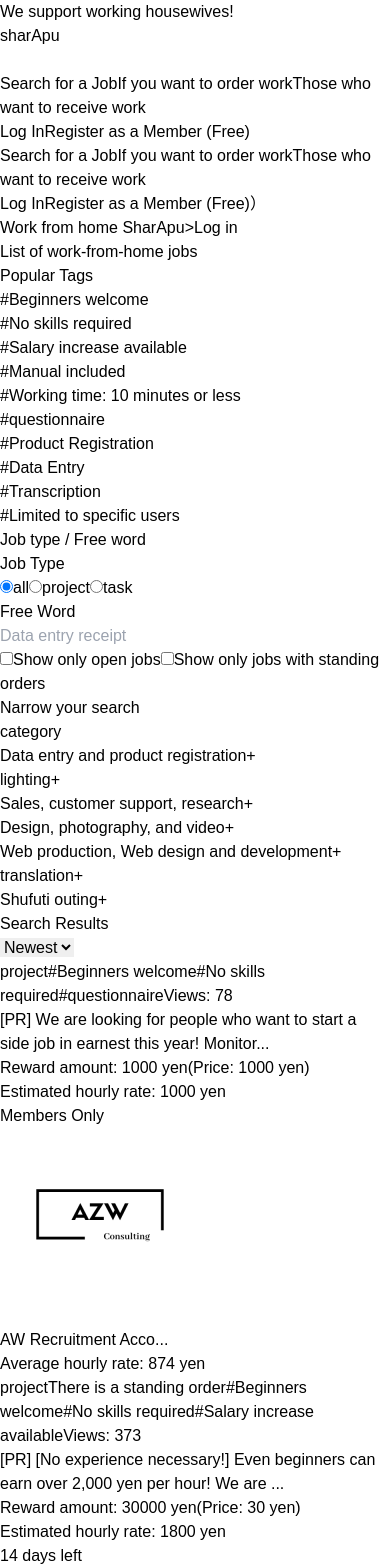
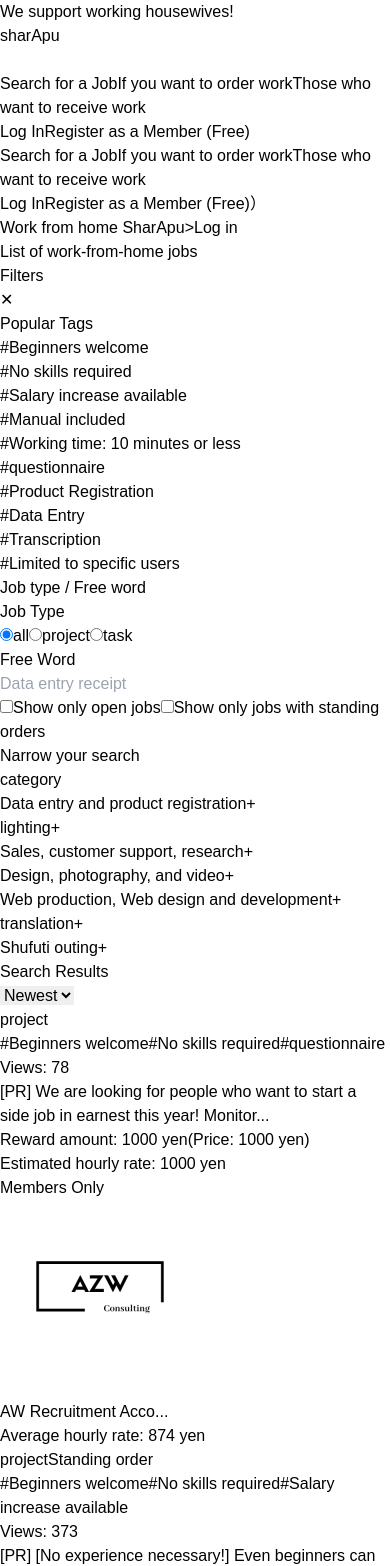
Before and after one commit to SumaiyaTarannumNoor/SharApu-Job-Portal, a React (Vite) app: page /search-for-a-job in a window 390 px wide. Shown: the top 1566 px of the page. Built offline with nearby package versions, Linux system fonts and the light colour scheme.

Commit message:
Search For A Job Page Made Responsive

```diff
--- a/src/Pages/SearchForAJob.jsx
+++ b/src/Pages/SearchForAJob.jsx
@@ -8,6 +8,7 @@ import webhero from '../../assets/RecruiterIconImage/webhero_logo_icon.png';
 
 const SearchForAJobPage = () => {
   const [expandedCategories, setExpandedCategories] = useState({});
+  const [isSidebarOpen, setIsSidebarOpen] = useState(false);
 
   const toggleCategory = (category) => {
     setExpandedCategories(prev => ({
@@ -125,18 +126,55 @@ const SearchForAJobPage = () => {
   ];
 
   return (
-    <div className="max-w-6xl mx-auto p-6">
-      <nav className="text-sm mb-6">
+    <div className="w-full min-h-screen bg-white">
+      {/* Mobile Sidebar Overlay */}
+      {isSidebarOpen && (
+        <div
+          className="fixed inset-0 bg-black bg-opacity-50 z-40 lg:hidden"
+          onClick={() => setIsSidebarOpen(false)}
+        />
+      )}
+
+      <div className="max-w-6xl mx-auto px-4 sm:px-6 lg:px-8">
+        {/* Navigation */}
+        <nav className="text-sm py-4 mb-4 flex items-center">
           <a href="#" className="text-pink-500">Work from home SharApu</a>
           <span className="mx-2">&gt;</span>
           <span className="text-gray-600">Log in</span>
         </nav>
 
-      <h1 className="text-2xl font-bold mb-8">List of work-from-home jobs</h1>
+        <div className="flex justify-between items-center mb-6">
+          <h1 className="text-xl sm:text-2xl font-bold">List of work-from-home jobs</h1>
 
-      <div className="grid grid-cols-4 gap-6">
-        {/* Left Sidebar */}
-        <div className="col-span-1 space-y-6">
+          {/* Mobile Filter Button */}
+          <button
+            className="lg:hidden px-4 py-2 bg-pink-500 text-white rounded-md"
+            onClick={() => setIsSidebarOpen(true)}
+          >
+            Filters
+          </button>
+        </div>
+
+        <div className="flex flex-col lg:flex-row gap-6">
+          {/* Sidebar */}
+          <div className={`
+            fixed lg:relative inset-y-0 left-0 transform
+            ${isSidebarOpen ? 'translate-x-0' : '-translate-x-full'}
+            lg:translate-x-0 transition-transform duration-200 ease-in-out
+            w-64 lg:w-1/4 bg-white lg:bg-transparent
+            overflow-y-auto lg:overflow-visible
+            z-50 lg:z-0
+            p-6 lg:p-0
+          `}>
+            {/* Close button for mobile */}
+            <button
+              className="lg:hidden absolute top-4 right-4 text-gray-500"
+              onClick={() => setIsSidebarOpen(false)}
+            >
+              ✕
+            </button>
+
+            <div className="space-y-6">
               {/* Popular Tags Section */}
               <div className="bg-gray-100 p-4 rounded-lg">
                 <h2 className="font-bold mb-4">Popular Tags</h2>
@@ -153,26 +191,24 @@ const SearchForAJobPage = () => {
               <div className="bg-gray-100 p-4 rounded-lg">
                 <h2 className="font-bold mb-4">Job type / Free word</h2>
 
-            {/* Job Type */}
                 <div className="mb-6">
                   <h3 className="font-semibold mb-3">Job Type</h3>
                   <div className="space-y-2">
                     <label className="flex items-center gap-2">
-                  <input type="radio" name="jobType" value="all" defaultChecked className="text-blue-500" />
+                      <input type="radio" name="jobType" value="all" defaultChecked />
                       <span>all</span>
                     </label>
                     <label className="flex items-center gap-2">
-                  <input type="radio" name="jobType" value="project" className="text-blue-500" />
+                      <input type="radio" name="jobType" value="project" />
                       <span>project</span>
                     </label>
                     <label className="flex items-center gap-2">
-                  <input type="radio" name="jobType" value="task" className="text-blue-500" />
+                      <input type="radio" name="jobType" value="task" />
                       <span>task</span>
                     </label>
                   </div>
                 </div>
 
-            {/* Free Word */}
                 <div className="mb-6">
                   <h3 className="font-semibold mb-3">Free Word</h3>
                   <input
@@ -182,19 +218,17 @@ const SearchForAJobPage = () => {
                   />
                 </div>
 
-            {/* Checkboxes */}
                 <div className="space-y-3">
                   <label className="flex items-center gap-2">
-                <input type="checkbox" className="text-blue-500" />
+                    <input type="checkbox" />
                     <span>Show only open jobs</span>
                   </label>
                   <label className="flex items-center gap-2">
-                <input type="checkbox" className="text-blue-500" />
+                    <input type="checkbox" />
                     <span>Show only jobs with standing orders</span>
                   </label>
                 </div>
 
-            {/* Search Button */}
                 <button className="w-full mt-4 bg-gray-200 text-gray-700 py-2 px-4 rounded-md hover:bg-gray-300 transition-colors">
                   Narrow your search
                 </button>
@@ -217,7 +251,6 @@ const SearchForAJobPage = () => {
                       </button>
                       {expandedCategories[category] && (
                         <div className="mt-2 pl-4 text-sm">
-                      {/* Subcategories can be added here */}
                           <div className="text-gray-600">Subcategory content...</div>
                         </div>
                       )}
@@ -226,11 +259,12 @@ const SearchForAJobPage = () => {
                 </div>
               </div>
             </div>
+          </div>
 
           {/* Main Content */}
-        <div className="col-span-3">
+          <div className="lg:w-3/4">
             <div className="flex justify-between items-center mb-6">
-            <h2 className="text-xl">Search Results</h2>
+              <h2 className="text-lg sm:text-xl">Search Results</h2>
               <select className="border rounded p-2">
                 <option>Newest</option>
               </select>
@@ -240,32 +274,37 @@ const SearchForAJobPage = () => {
             <div className="space-y-4">
               {jobs.map(job => (
                 <div key={job.id} className="bg-orange-50 p-4 rounded-lg">
-                <div className="flex items-center gap-2 mb-2">
+                  <div className="flex flex-wrap items-center gap-2 mb-2">
                     <span className="bg-pink-500 text-white px-2 py-1 rounded text-sm">{job.type}</span>
                     {job.hasStandingOrder && (
                       <span className="bg-orange-400 text-white px-2 py-1 rounded text-sm">
-                      There is a standing order
+                        Standing order
                       </span>
                     )}
+                    <div className="flex flex-wrap gap-2">
                       {job.tags.map((tag, index) => (
                         <span key={index} className="text-pink-600 text-sm">#{tag}</span>
                       ))}
-                  <span className="ml-auto text-gray-600">Views: {job.views}</span>
+                    </div>
+                    <span className="ml-auto text-gray-600 text-sm">Views: {job.views}</span>
                   </div>
 
-                <h3 className="text-blue-400 text-lg mb-2">[PR] {job.title}</h3>
+                  <h3 className="text-blue-400 text-base sm:text-lg mb-2">[PR] {job.title}</h3>
 
-                <div className="flex items-center justify-between">
+                  <div className="flex flex-col sm:flex-row sm:items-center sm:justify-between gap-2">
                     <div>
                       <div className="mb-2">
-                      Reward amount: <span className="text-red-600 font-bold">{job.reward} yen</span>
+                        <span className="block sm:inline">Reward amount: </span>
+                        <span className="text-red-600 font-bold">{job.reward} yen</span>
                         <span className="text-gray-600 ml-2">(Price: {job.price} yen)</span>
                       </div>
                       <div>
-                      Estimated hourly rate: <span className="font-bold">{job.estimatedHourlyRate} yen</span>
+                        <span className="block sm:inline">Estimated hourly rate: </span>
+                        <span className="font-bold">{job.estimatedHourlyRate} yen</span>
                       </div>
                     </div>
 
+                    <div className="flex flex-wrap gap-2 items-center">
                       {job.daysLeft && (
                         <div className="text-red-600">{job.daysLeft} days left</div>
                       )}
@@ -273,17 +312,18 @@ const SearchForAJobPage = () => {
                         <div className="font-bold">Members Only</div>
                       )}
                     </div>
+                  </div>
 
                   {job.company && (
                     <div className="flex items-center gap-3 mt-4 pt-4 border-t">
                       <img
                         src={job.company.logo}
                         alt={job.company.name}
-                      className="w-12 h-12 rounded object-cover"
+                        className="w-10 h-10 sm:w-12 sm:h-12 rounded object-cover"
                       />
                       <div>
-                      <div className="font-bold">{job.company.name}</div>
-                      <div>Average hourly rate: {job.company.averageHourlyRate} yen</div>
+                        <div className="font-bold text-sm sm:text-base">{job.company.name}</div>
+                        <div className="text-sm">Average hourly rate: {job.company.averageHourlyRate} yen</div>
                       </div>
                     </div>
                   )}
@@ -293,6 +333,7 @@ const SearchForAJobPage = () => {
           </div>
         </div>
       </div>
+    </div>
   );
 };
 
```
Lines whose indentation alone changed are shown as unchanged.
